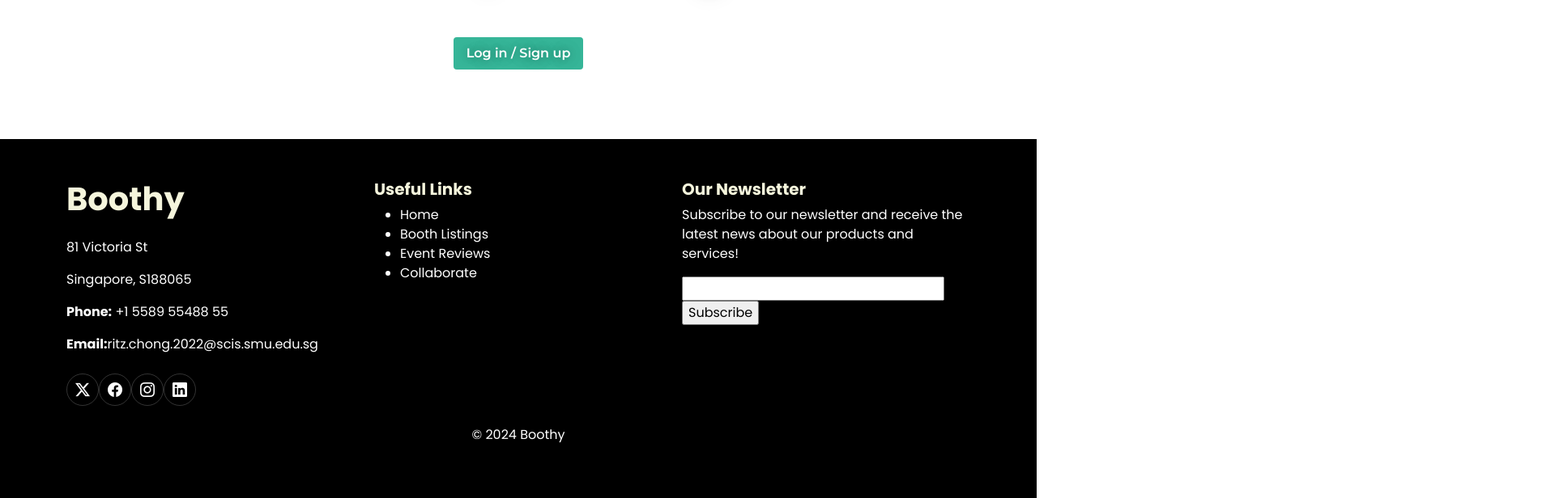
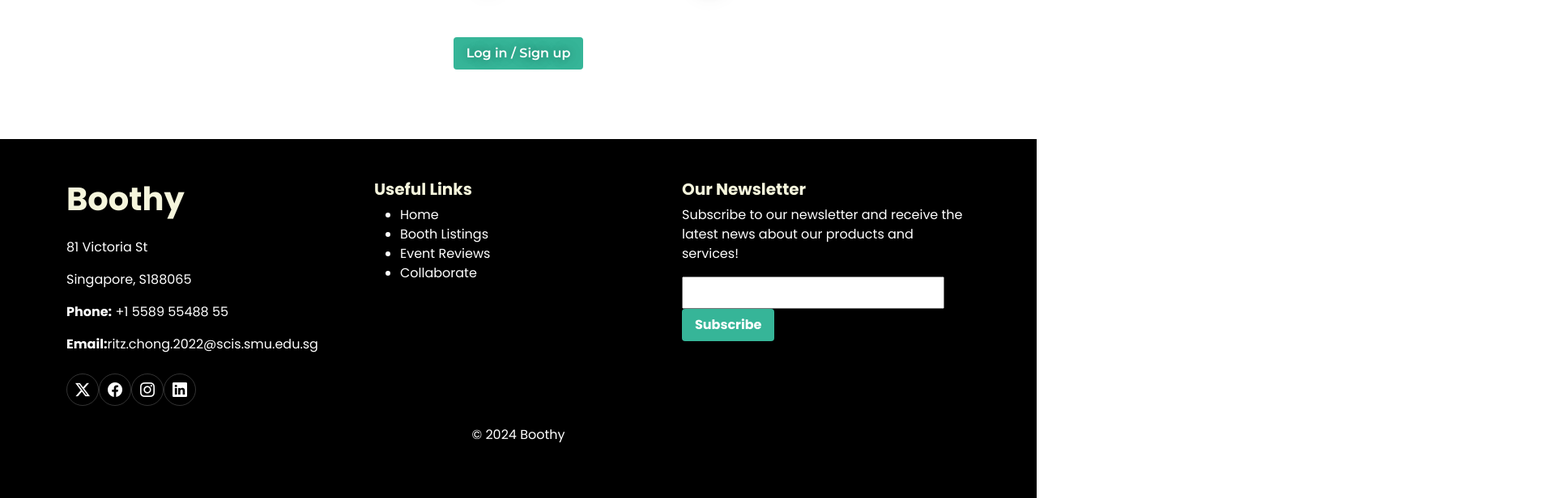
Before and after one commit to PeachyMangoz/VenueVibe, a Vue app in the folder VenueVibe/frontend/: page / in a window 1280 px wide. Shown: the part 3295-3911 px from the top of the page at 81% size, 1920 px wide, since content can reach past the window. Built offline with nearby package versions, Linux system fonts and the light colour scheme; a web font is replaced by a local one.

Commit message:
Update App.vue

```diff
--- a/VenueVibe/frontend/src/App.vue
+++ b/VenueVibe/frontend/src/App.vue
@@ -106,9 +106,13 @@
               class="php-email-form"
             >
               <div class="newsletter-form">
-                <input type="email" name="email" /><input
+                <input type="email" name="email"
+                style="height:40px;"/>
+
+                <input
                   type="submit"
                   value="Subscribe"
+                  class="btn green-btn fw-bold"
                 />
               </div>
               <!-- <div class="loading">Loading</div>
@@ -161,6 +165,8 @@ export default {
 
 };
 </script>
+<style src="@/styles/review.css" scoped />
+
 
 <style scoped>
 @import url("https://fonts.googleapis.com/css2?family=Alkatra:wght@400..700&family=Poppins:ital,wght@0,100;0,200;0,300;0,400;0,500;0,600;0,700;0,800;0,900;1,100;1,200;1,300;1,400;1,500;1,600;1,700;1,800;1,900&display=swap");
@@ -241,6 +247,8 @@ export default {
   font-size: 25px;
 }
 
+
+
 /* .footer .social-media {
   display: flex;
   justify-content: center;
```
